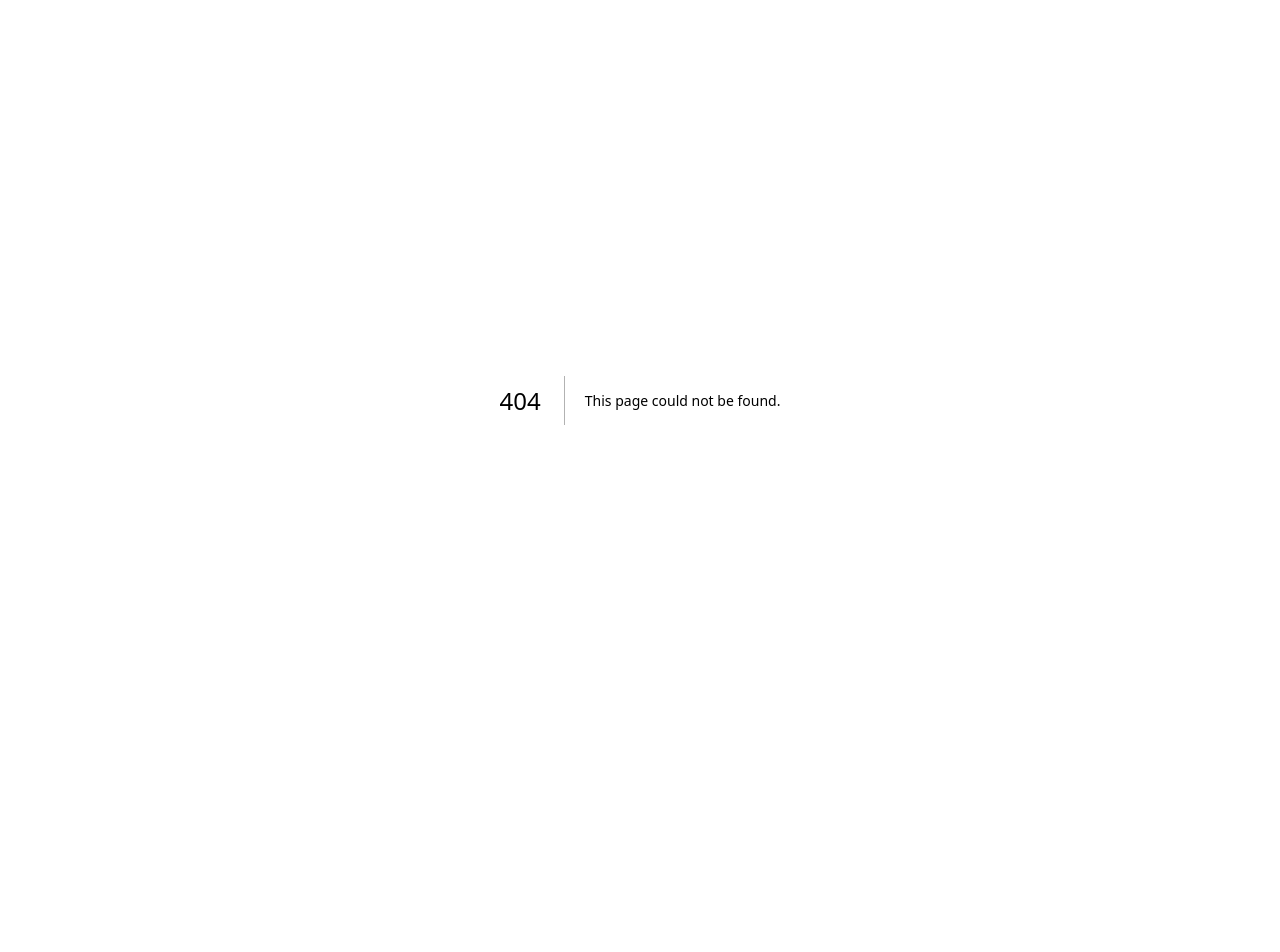
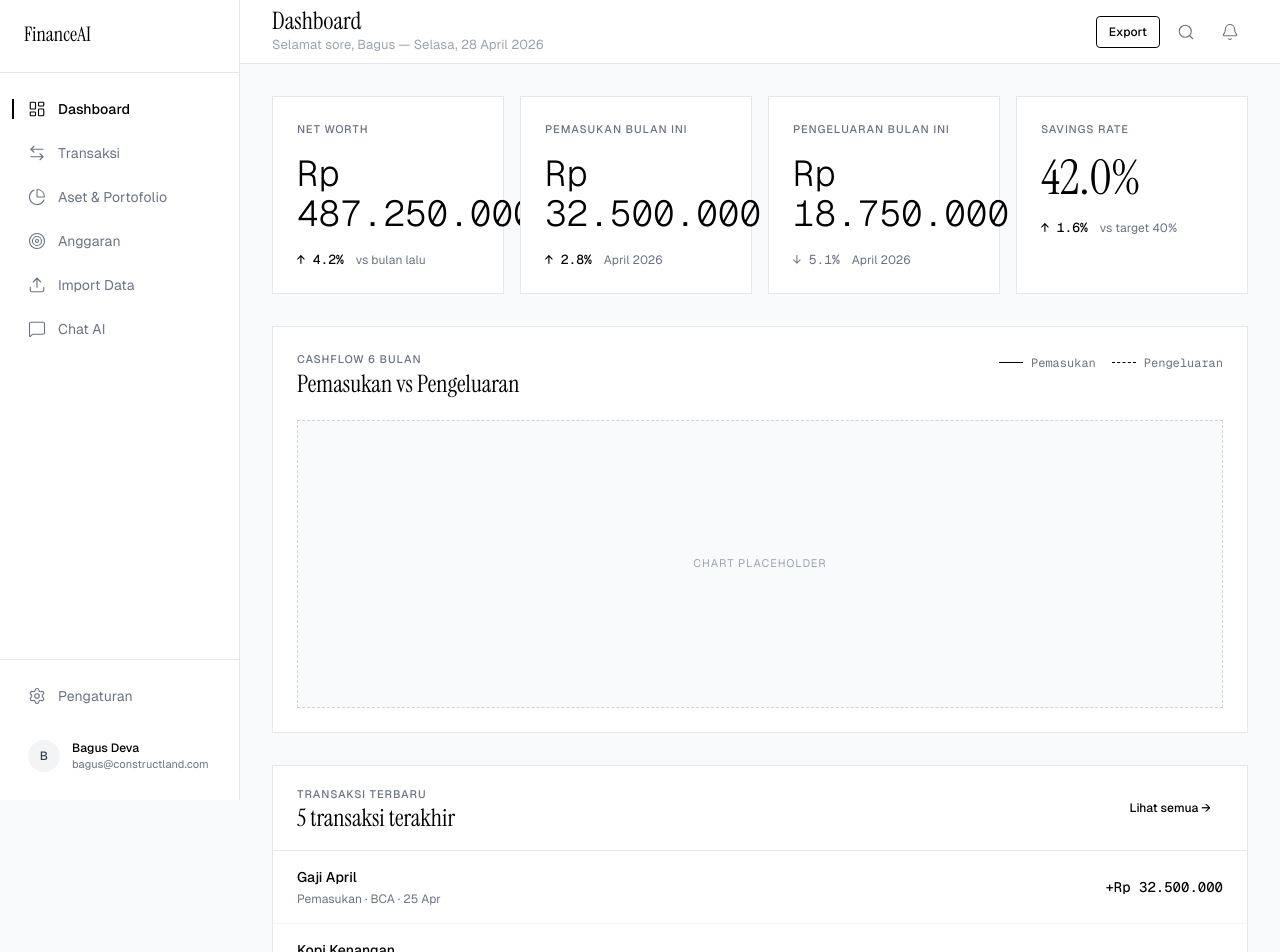
Before and after one commit to Bagusdevaa/finance-ai, a Next.js app in the folder frontend/: page /dashboard in a window 1280 px wide. Before the commit this address had no page. Shown: the top 952 px of the page. Before the commit the page ends 800 px from the top, so only its background shows below. Built offline with nearby package versions, Linux system fonts and the light colour scheme.

Commit message:
feat: implement dashboard page

```diff
--- /dev/null
+++ b/frontend/app/(app)/dashboard/page.tsx
@@ -0,0 +1,189 @@
+"use client";
+
+import { motion } from "framer-motion";
+import { Header } from "@/components/layout/Header";
+import { StatCard } from "@/components/ui/StatCard";
+import { Card } from "@/components/ui/Card";
+import { Button } from "@/components/ui/Button";
+import { dashboardStats, recentTransactions } from "@/lib/dummy-data";
+import { formatRupiah } from "@/lib/formatRupiah";
+import { cn } from "@/lib/cn";
+
+const todayLabel = new Intl.DateTimeFormat("id-ID", {
+	weekday: "long",
+	day: "numeric",
+	month: "long",
+	year: "numeric",
+}).format(new Date("2026-04-28"));
+
+const easeExpo = [0.16, 1, 0.3, 1] as const;
+
+const containerVariants = {
+	hidden: {},
+	show: {
+		transition: { staggerChildren: 0.05 },
+	},
+};
+
+const itemVariants = {
+	hidden: { opacity: 0, y: 16 },
+	show: {
+		opacity: 1,
+		y: 0,
+		transition: { duration: 0.3, ease: easeExpo },
+	},
+};
+
+export default function DashboardPage() {
+	return (
+		<>
+			<Header
+				title="Dashboard"
+				subtitle={`Selamat sore, Bagus — ${todayLabel}`}
+				actions={
+					<Button variant="secondary" size="sm">
+						Export
+					</Button>
+				}
+			/>
+
+			<motion.div
+				className="flex flex-col gap-8 px-8 py-8"
+				variants={containerVariants}
+				initial="hidden"
+				animate="show"
+			>
+				<motion.section
+					variants={itemVariants}
+					className="grid grid-cols-1 gap-4 sm:grid-cols-2 xl:grid-cols-4"
+				>
+					<StatCard
+						label="Net Worth"
+						value={dashboardStats.netWorth}
+						format="rupiah"
+						delta={{ percent: dashboardStats.deltaNetWorth, direction: "up" }}
+						subtext="vs bulan lalu"
+					/>
+					<StatCard
+						label="Pemasukan Bulan Ini"
+						value={dashboardStats.monthlyIncome}
+						format="rupiah"
+						delta={{ percent: dashboardStats.deltaIncome, direction: "up" }}
+						subtext="April 2026"
+					/>
+					<StatCard
+						label="Pengeluaran Bulan Ini"
+						value={dashboardStats.monthlyExpense}
+						format="rupiah"
+						delta={{ percent: dashboardStats.deltaExpense, direction: "down" }}
+						subtext="April 2026"
+					/>
+					<StatCard
+						label="Savings Rate"
+						value={dashboardStats.savingsRate}
+						format="percent"
+						delta={{ percent: dashboardStats.deltaSavings, direction: "up" }}
+						subtext="vs target 40%"
+					/>
+				</motion.section>
+
+				<motion.section variants={itemVariants}>
+					<Card className="flex flex-col gap-6">
+						<div className="flex items-baseline justify-between">
+							<div className="flex flex-col gap-1">
+								<span className="text-[11px] font-medium uppercase tracking-label text-gray-500">
+									Cashflow 6 Bulan
+								</span>
+								<h2 className="font-serif text-2xl leading-none text-black">
+									Pemasukan vs Pengeluaran
+								</h2>
+							</div>
+							<div className="flex items-center gap-4 text-xs text-gray-500">
+								<LegendDot variant="solid" label="Pemasukan" />
+								<LegendDot variant="dashed" label="Pengeluaran" />
+							</div>
+						</div>
+						{/* Placeholder chart area — chart library wire-up belum di scope phase ini. */}
+						<div
+							role="img"
+							aria-label="Placeholder cashflow chart"
+							className="relative h-72 w-full border border-dashed border-gray-300 bg-gray-50"
+						>
+							<div className="absolute inset-0 flex items-center justify-center">
+								<span className="text-[11px] uppercase tracking-label text-gray-400">
+									Chart placeholder
+								</span>
+							</div>
+						</div>
+					</Card>
+				</motion.section>
+
+				<motion.section variants={itemVariants}>
+					<Card className="flex flex-col gap-0 p-0">
+						<div className="flex items-center justify-between border-b border-gray-200 px-6 py-5">
+							<div className="flex flex-col gap-1">
+								<span className="text-[11px] font-medium uppercase tracking-label text-gray-500">
+									Transaksi Terbaru
+								</span>
+								<h2 className="font-serif text-2xl leading-none text-black">
+									5 transaksi terakhir
+								</h2>
+							</div>
+							<Button variant="ghost" size="sm">
+								Lihat semua →
+							</Button>
+						</div>
+						<ul>
+							{recentTransactions.map((tx) => (
+								<TransactionRow key={tx.id} tx={tx} />
+							))}
+						</ul>
+					</Card>
+				</motion.section>
+			</motion.div>
+		</>
+	);
+}
+
+function LegendDot({ variant, label }: { variant: "solid" | "dashed"; label: string }) {
+	return (
+		<span className="inline-flex items-center gap-2 font-mono">
+			<span
+				aria-hidden="true"
+				className={cn(
+					"h-px w-6",
+					variant === "solid" ? "bg-black" : "border-t border-dashed border-black",
+				)}
+			/>
+			<span>{label}</span>
+		</span>
+	);
+}
+
+function TransactionRow({ tx }: { tx: import("@/lib/dummy-data").DummyTransaction }) {
+	const isIncome = tx.amount > 0;
+	const dateLabel = new Intl.DateTimeFormat("id-ID", {
+		day: "numeric",
+		month: "short",
+	}).format(new Date(tx.date));
+
+	return (
+		<li className="grid grid-cols-[1fr_auto] items-center gap-4 border-b border-gray-100 px-6 py-4 last:border-b-0 hover:bg-gray-50">
+			<div className="flex min-w-0 flex-col gap-1">
+				<span className="truncate text-sm font-medium text-black">{tx.merchant}</span>
+				<span className="text-xs text-gray-500">
+					{tx.category} · {tx.account} · {dateLabel}
+				</span>
+			</div>
+			<span
+				className={cn(
+					"font-mono text-sm",
+					isIncome ? "font-medium text-black" : "text-gray-600",
+				)}
+			>
+				{isIncome ? "+" : ""}
+				{formatRupiah(tx.amount)}
+			</span>
+		</li>
+	);
+}
--- /dev/null
+++ b/frontend/lib/dummy-data.ts
@@ -0,0 +1,76 @@
+// Dummy data buat dashboard sebelum API beneran nyambung.
+// Semua angka rupiah sudah dalam satuan rupiah penuh (bukan ribuan).
+
+export interface DashboardStats {
+	netWorth: number;
+	monthlyIncome: number;
+	monthlyExpense: number;
+	savingsRate: number; // persen
+	deltaNetWorth: number; // persen vs bulan lalu
+	deltaIncome: number;
+	deltaExpense: number;
+	deltaSavings: number;
+}
+
+export const dashboardStats: DashboardStats = {
+	netWorth: 487_250_000,
+	monthlyIncome: 32_500_000,
+	monthlyExpense: 18_750_000,
+	savingsRate: 42.3,
+	deltaNetWorth: 4.2,
+	deltaIncome: 2.8,
+	deltaExpense: 5.1,
+	deltaSavings: 1.6,
+};
+
+export interface DummyTransaction {
+	id: string;
+	merchant: string;
+	category: string;
+	account: string;
+	date: string; // ISO
+	amount: number; // negatif = pengeluaran
+}
+
+export const recentTransactions: DummyTransaction[] = [
+	{
+		id: "tx-1",
+		merchant: "Gaji April",
+		category: "Pemasukan",
+		account: "BCA",
+		date: "2026-04-25",
+		amount: 32_500_000,
+	},
+	{
+		id: "tx-2",
+		merchant: "Kopi Kenangan",
+		category: "Makan & Minum",
+		account: "GoPay",
+		date: "2026-04-27",
+		amount: -28_000,
+	},
+	{
+		id: "tx-3",
+		merchant: "Tokopedia — Headphone",
+		category: "Belanja",
+		account: "BCA",
+		date: "2026-04-26",
+		amount: -1_249_000,
+	},
+	{
+		id: "tx-4",
+		merchant: "Pertamina",
+		category: "Transportasi",
+		account: "Mandiri",
+		date: "2026-04-26",
+		amount: -350_000,
+	},
+	{
+		id: "tx-5",
+		merchant: "Top-up Bibit",
+		category: "Investasi",
+		account: "Bibit",
+		date: "2026-04-24",
+		amount: -2_500_000,
+	},
+];
```
